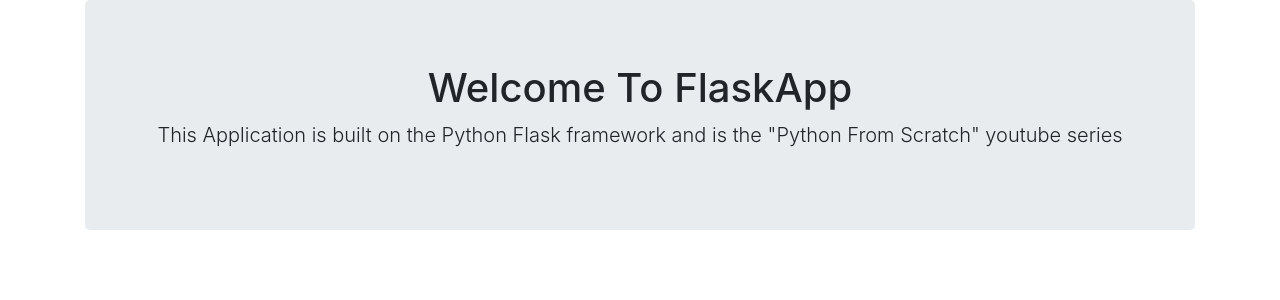
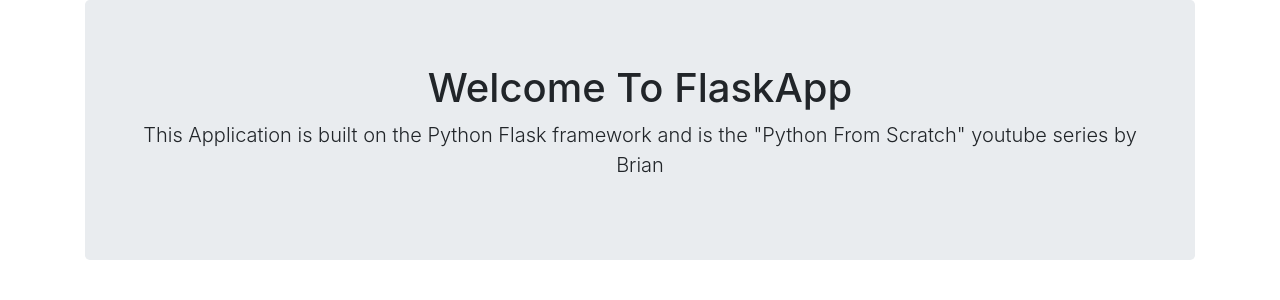
Before and after one commit to misocho/Flask-Article-App, a Flask app: page / in a window 1280 px wide. Shown: the part 56-356 px from the top of the page. Run offline with Flask 2, Linux system fonts and the light colour scheme; some libraries are stand-ins or nearby versions.

Commit message:
Updated the home page

```diff
--- a/templates/home.html
+++ b/templates/home.html
@@ -3,6 +3,6 @@
 {% block body %}
     <div class="jumbotron text-center">
         <h1>Welcome To FlaskApp</h1>
-        <p class="lead">This Application is built on the Python Flask framework and is the "Python From Scratch" youtube series</p>
+        <p class="lead">This Application is built on the Python Flask framework and is the "Python From Scratch" youtube series by Brian</p>
     </div>
 {% endblock %}
```
